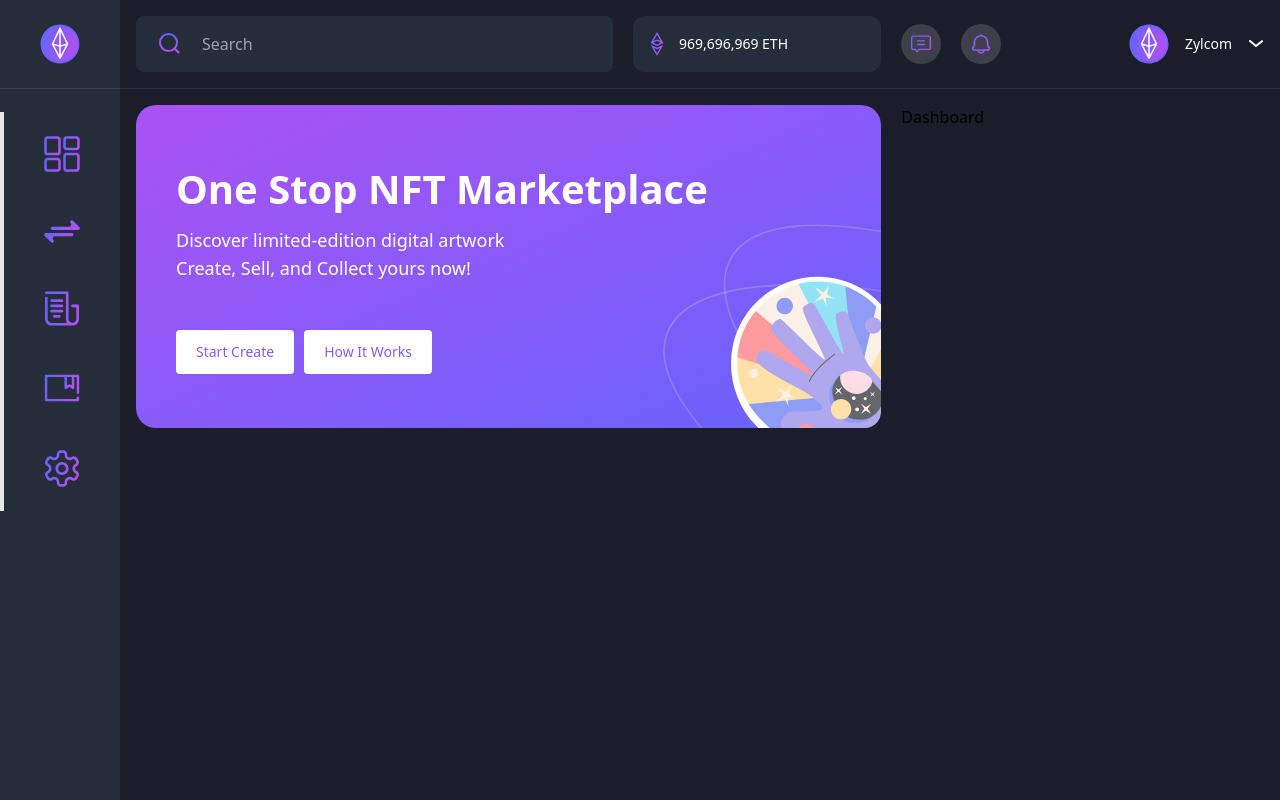
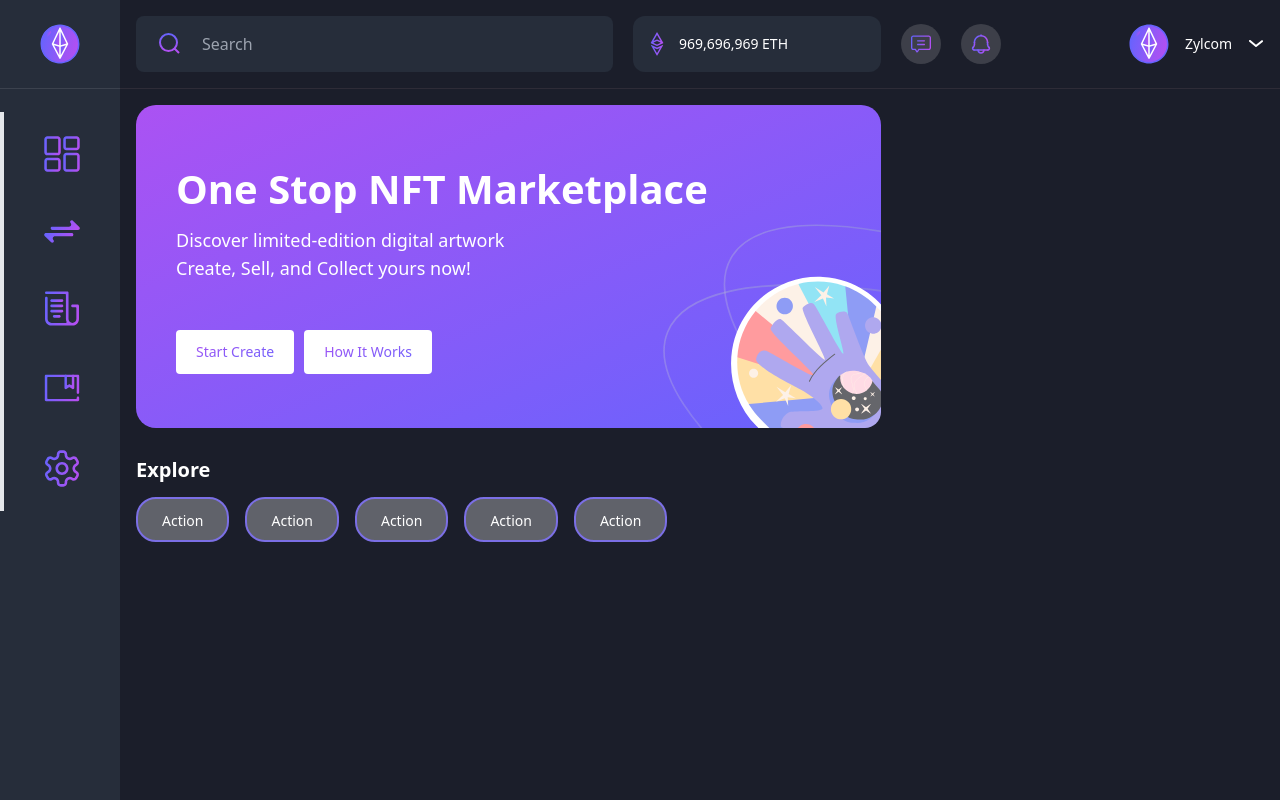
Before and after one commit to zylcom/nft-marketplace, a React (Create React App) app: page / in a window 1280 px wide. Built offline with nearby package versions, Linux system fonts and the light colour scheme.

Commit message:
update(dashboard-component): add category component

```diff
--- a/src/components/Dashboard/index.js
+++ b/src/components/Dashboard/index.js
@@ -1,5 +1,5 @@
 import React from "react";
-import { Header } from "src/components";
+import { Header, Category } from "src/components";
 
 function Dashboard() {
   return (
@@ -7,7 +7,10 @@ function Dashboard() {
       <div className="md:col-span7 xl:col-span-8">
         <Header />
       </div>
-      <h1>Dashboard</h1>
+      <div className="mt-6 md:order-3 md:col-span-7 md:mt-0 xl:col-span-8">
+        <h1 className="text-xl font-semibold text-white">Explore</h1>
+        <Category />
+      </div>
     </div>
   );
 }
```
